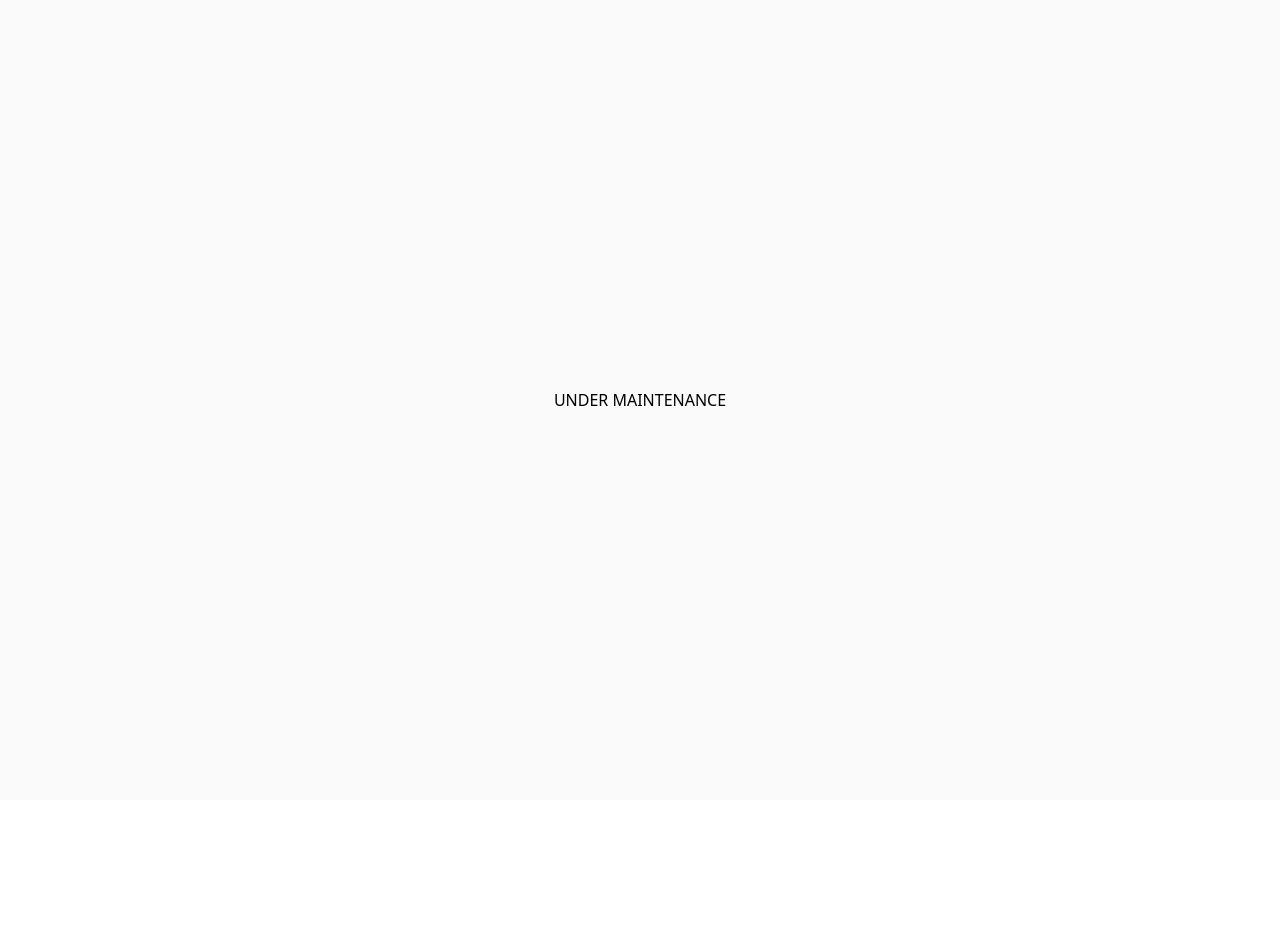
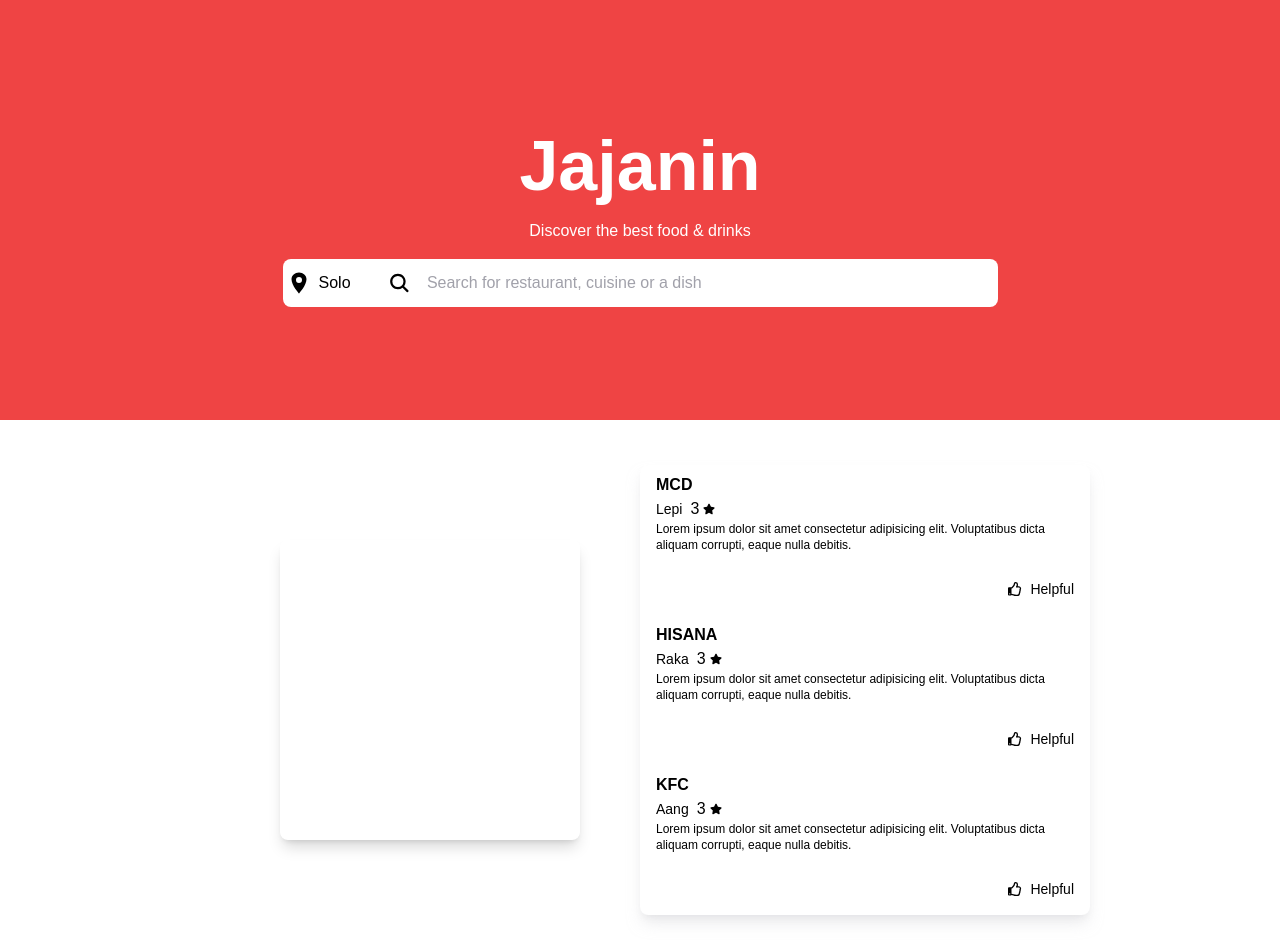
Before and after one commit to milhamm/jajanin, a Next.js app: page / in a window 1280 px wide. Shown: the top 952 px of the page. Before the commit the page ends 800 px from the top, so only its background shows below. Built offline with nearby package versions, Linux system fonts and the light colour scheme.

Commit message:
Add header + slide review

```diff
--- /dev/null
+++ b/components/RestaurantReview/index.tsx
@@ -0,0 +1,36 @@
+import { FaRegThumbsUp, FaStar } from "react-icons/fa";
+
+type RestaurantReviewProps = {
+  restaurantName: string;
+  customerName: string;
+};
+
+const RestaurantReview = ({
+  restaurantName,
+  customerName,
+}: RestaurantReviewProps) => {
+  return (
+    <div className='w-full h-[150px] flex flex-col px-4 py-2'>
+      <h1 className='font-semibold'>{restaurantName}</h1>
+      <div className='flex w-full items-center gap-2'>
+        <h3 className='text-sm'>{customerName}</h3>
+        <div className='flex items-center gap-1'>
+          <span>3</span>
+          <FaStar className='text-xs' />
+        </div>
+      </div>
+      <div className='w-full h-[75px] text-xs'>
+        Lorem ipsum dolor sit amet consectetur adipisicing elit. Voluptatibus
+        dicta aliquam corrupti, eaque nulla debitis.
+      </div>
+      <div className='flex justify-end items-center py-2 gap-2'>
+        <button>
+          <FaRegThumbsUp className='text-sm fill-current hover:text-black' />
+        </button>
+        <p className='text-sm'>Helpful</p>
+      </div>
+    </div>
+  );
+};
+
+export default RestaurantReview;
--- a/pages/index.tsx
+++ b/pages/index.tsx
@@ -1,10 +1,49 @@
+import { IoLocationSharp, IoSearch } from "react-icons/io5";
+import { BsArrowLeftCircle, BsArrowRightCircle } from "react-icons/bs";
 import type { NextPage } from "next";
+import RestaurantReview from "../components/RestaurantReview";
 
 const Home: NextPage = () => {
   return (
-    <div className='h-screen bg-gray-50 flex items-center justify-center'>
-      UNDER MAINTENANCE
-    </div>
+    <>
+      {/* Header */}
+      <div className='flex items-center justify-center flex-col w-full h-[420px] bg-red-500'>
+        <h1 className='font-bold text-[70px] text-white'>Jajanin</h1>
+        <p className='text-white'>Discover the best food & drinks</p>
+        <div className='flex items-center gap-4 w-[715px] bg-white rounded-lg p-1 mt-4'>
+          <div className='flex items-center w-[100px] gap-2'>
+            <IoLocationSharp className='text-2xl' /> Solo
+          </div>
+          <div className='flex items-center grow w-full gap-2'>
+            <IoSearch className='text-2xl' />
+            <input
+              type='text'
+              placeholder='Search for restaurant, cuisine or a dish'
+              className='p-2 w-full focus:ring-0 focus:border-none focus:outline-none'
+            />
+          </div>
+        </div>
+      </div>
+      {/* Slide Review */}
+      <div className='w-[900px] mx-auto my-0'>
+        <div className='h-[540px] flex items-center justify-end mx-auto my-0 gap-[60px]'>
+          <div className='h-[300px] w-[300px] rounded-lg shadow-lg shadow-black/15'></div>
+          <div className='w-[450px] rounded-lg shadow-lg shadow-gray-300/50'>
+            <RestaurantReview restaurantName='MCD' customerName={"Lepi"} />
+            <RestaurantReview restaurantName='HISANA' customerName={"Raka"} />
+            <RestaurantReview restaurantName='KFC' customerName={"Aang"} />
+          </div>
+        </div>
+        <div className='flex justify-end items-center py-2 gap-4'>
+          <button>
+            <BsArrowLeftCircle className='fill-current text-red-500 text-2xl' />
+          </button>
+          <button>
+            <BsArrowRightCircle className='fill-current text-red-500 text-2xl' />
+          </button>
+        </div>
+      </div>
+    </>
   );
 };
 
--- a/styles/globals.css
+++ b/styles/globals.css
@@ -1,3 +1,14 @@
 @tailwind base;
 @tailwind components;
 @tailwind utilities;
+@import url("https://fonts.googleapis.com/css2?family=Nunito:ital,wght@0,200;0,300;0,400;0,500;0,600;0,700;0,800;0,900;1,200;1,300;1,400;1,500;1,600;1,700;1,800&display=swap");
+
+* {
+  margin: 0;
+  padding: 0;
+  box-sizing: border-box;
+}
+
+body {
+  font-family: "Nunito", sans-serif;
+}
--- a/tailwind.config.js
+++ b/tailwind.config.js
@@ -1,8 +1,10 @@
 const colors = require("tailwindcss/colors");
 
 module.exports = {
-  mode: "jit",
-  purge: ["./pages/**/*.{js,jsx,ts,tsx}", "./components/**/*.{js,jsx,ts,tsx}"],
+  content: [
+    "./pages/**/*.{js,jsx,ts,tsx}",
+    "./components/**/*.{js,jsx,ts,tsx}",
+  ],
   darkMode: false,
   theme: {
     extend: {
```
Also changed, not shown: package.json (+4 -3 lines), 1 other file (tests, documents, lock files or other folders).
